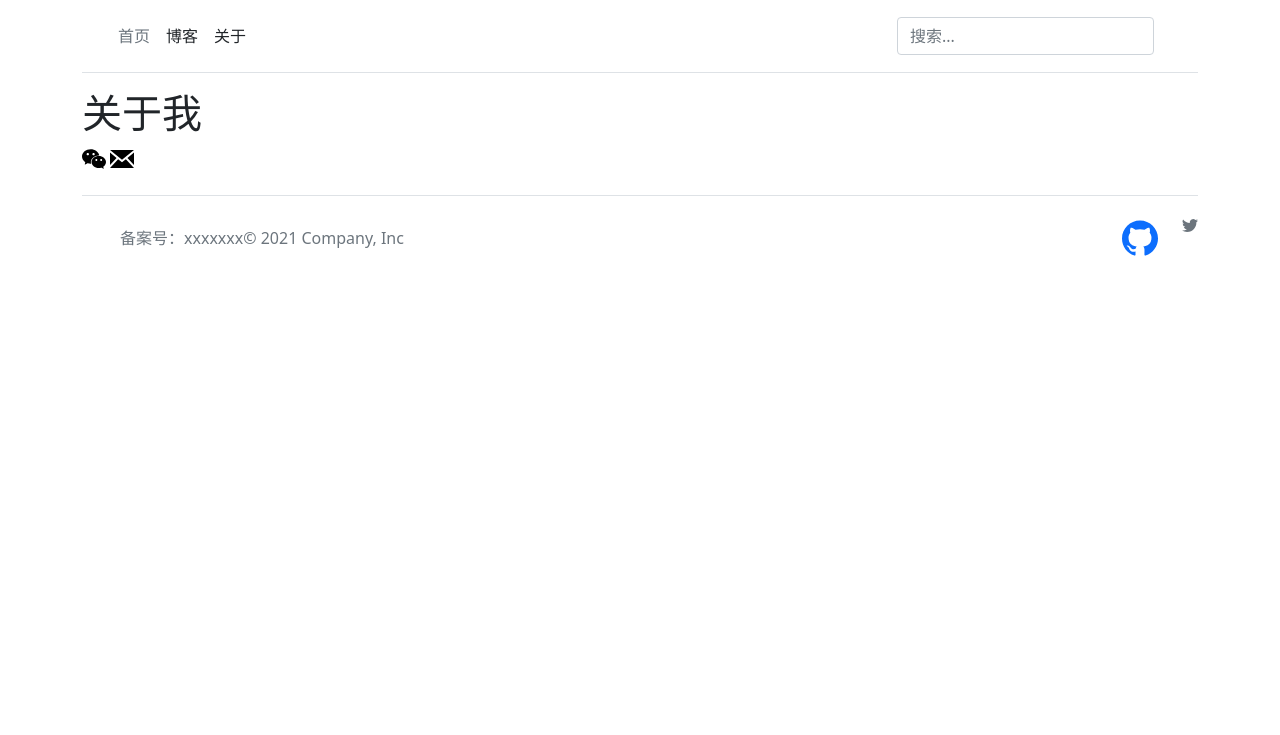
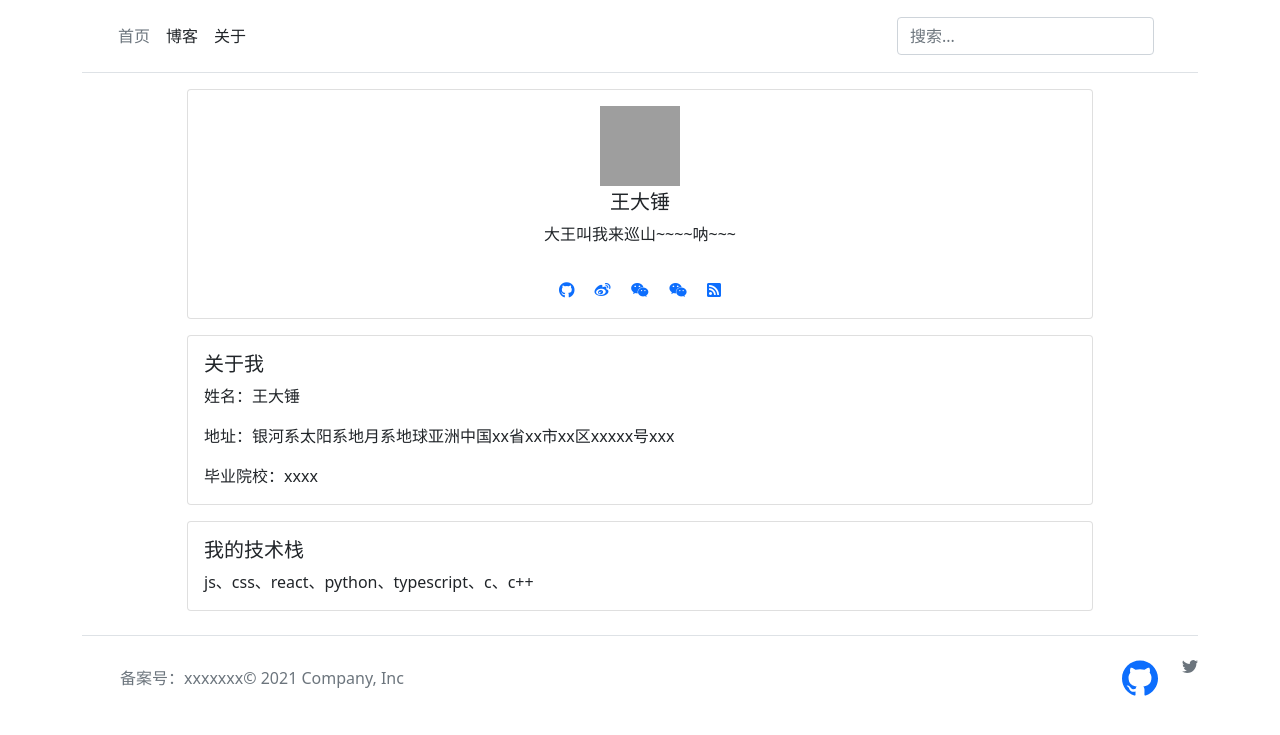
Before and after one commit to CrazyForks/django_blog, a Django app: page /about in a window 1280 px wide. Shown: the top 735 px of the page. Run offline with Django 3.2, Linux system fonts and the light colour scheme; some libraries are stand-ins or nearby versions; grey boxes are pictures that could not be loaded.

Commit message:
about ok

```diff
--- a/blog/urls.py
+++ b/blog/urls.py
@@ -17,8 +17,8 @@ Including another URLconf
 from django.urls import path
 from django.views.generic.dates import ArchiveIndexView
 from .models import Article
-from .views import index,about
-from .views import ArticleListView,ArticleDetailView
+from .views import index
+from .views import ArticleListView,ArticleDetailView,AboutPageView
 
 urlpatterns = [
     path('', index, name='home'),
@@ -30,7 +30,7 @@ urlpatterns = [
 
 
 
-    path('about', about, name="about"),
+    path('about', AboutPageView.as_view(), name="about"),
 
 
 ]
--- a/blog/views.py
+++ b/blog/views.py
@@ -3,6 +3,7 @@ from django.http import HttpResponse
 from django.views.generic import ListView,DetailView,MonthArchiveView
 from django.views.generic.dates import MonthArchiveView ,YearArchiveView
 from django.shortcuts import get_object_or_404
+from django.views.generic.base import TemplateView
 
 from django.conf import settings
 
@@ -12,7 +13,7 @@ from .models import Article,Category
 class ArticleListView(ListView):
     # model = Article
     # queryset = Article.get_public_article()
-    paginate_by = 20
+    paginate_by = 10
 
     def get_queryset(self):
         pk = self.kwargs.get("pk", None)
@@ -43,14 +44,17 @@ class ArticleDetailView(DetailView):
 
 
 
+class AboutPageView(TemplateView):
 
+    template_name = "blog/about.html"
+
+    def get_context_data(self, **kwargs):
+        context = super().get_context_data(**kwargs)
+        context['SITE_CONFIG'] = settings.SITE_CONFIG  # 网站配置信息
+        return context
 
 
 
 
 def index(request):
     return render(request=request, template_name="blog/index.html")
-
-
-def about(request):
-    return render(request=request,template_name="blog/about.html")
--- a/django_blog/settings.py
+++ b/django_blog/settings.py
@@ -159,6 +159,7 @@ SITE_CONFIG = {
     "我的信息": {
         "头像": "https://gdown.baidu.com/img/0/200_200/1c7d0637ca01803040e087fb44e47654.png", # 可输入网址，也可以输入base64
         "名字": "王大锤",
+        "地址": "银河系太阳系地月系地球亚洲中国xx省xx市xx区xxxxx号xxx",  # 不想显示就改成 None
         "座右铭": "大王叫我来巡山~~~~呐~~~", # 仅支持纯文本，暂不支持html、markdown
 
         "社交信息":  {
--- a/templates/blog/about.html
+++ b/templates/blog/about.html
@@ -2,13 +2,56 @@
 
 {% block content %}
 
-    <h1>关于我</h1>
+<div class="container">
+  <div class="row">
+    <div class="col-1">
 
-<svg width="24" height="24" xmlns="http://www.w3.org/2000/svg" fill-rule="evenodd" clip-rule="evenodd"><path d="M21.502 19.525c1.524-1.105 2.498-2.738 2.498-4.554 0-3.326-3.237-6.023-7.229-6.023s-7.229 2.697-7.229 6.023c0 3.327 3.237 6.024 7.229 6.024.825 0 1.621-.117 2.36-.33l.212-.032c.139 0 .265.043.384.111l1.583.914.139.045c.133 0 .241-.108.241-.241l-.039-.176-.326-1.215-.025-.154c0-.162.08-.305.202-.392zm-12.827-17.228c-4.791 0-8.675 3.236-8.675 7.229 0 2.178 1.168 4.139 2.997 5.464.147.104.243.276.243.471l-.03.184-.391 1.458-.047.211c0 .16.13.29.289.29l.168-.054 1.899-1.097c.142-.082.293-.133.46-.133l.255.038c.886.255 1.842.397 2.832.397l.476-.012c-.188-.564-.291-1.158-.291-1.771 0-3.641 3.542-6.593 7.911-6.593l.471.012c-.653-3.453-4.24-6.094-8.567-6.094zm5.686 11.711c-.532 0-.963-.432-.963-.964 0-.533.431-.964.963-.964.533 0 .964.431.964.964 0 .532-.431.964-.964.964zm4.82 0c-.533 0-.964-.432-.964-.964 0-.533.431-.964.964-.964.532 0 .963.431.963.964 0 .532-.431.964-.963.964zm-13.398-5.639c-.639 0-1.156-.518-1.156-1.156 0-.639.517-1.157 1.156-1.157.639 0 1.157.518 1.157 1.157 0 .638-.518 1.156-1.157 1.156zm5.783 0c-.639 0-1.156-.518-1.156-1.156 0-.639.517-1.157 1.156-1.157.639 0 1.157.518 1.157 1.157 0 .638-.518 1.156-1.157 1.156z"/></svg>
+    </div>
+    <div class="col">
+
+        {% include 'user_info.html' %}
+
+        <div class="card mt-3"  >
+          <div class="card-body">
+            <h5 class="card-title">关于我</h5>
+            <p class="card-text">姓名：{{ SITE_CONFIG.我的信息.名字 }}</p>
+              {% if SITE_CONFIG.我的信息.地址 %}
+                  <p class="card-text">地址：{{ SITE_CONFIG.我的信息.地址 }}</p>
+              {% endif %}
+
+            <p class="card-text">毕业院校：xxxx</p>
+
+          </div>
+        </div>
+
+        <div class="card mt-3"  >
+          <div class="card-body">
+            <h5 class="card-title">我的技术栈</h5>
+            <p class="card-text">js、css、react、python、typescript、c、c++</p>
+          </div>
+        </div>
 
 
+{#        <div class="card mt-3"  >#}
+{#          <div class="card-body">#}
+{#            <h5 class="card-title">社交信息</h5>#}
+{#            <p class="card-text">github: </p>#}
+{#            <p class="card-text">微博: </p>#}
+{#            <p class="card-text">微信: </p>#}
+{#            <p class="card-text">微信公众号: </p>#}
+{##}
+{##}
+{#          </div>#}
+{#        </div>#}
 
-    <svg xmlns="http://www.w3.org/2000/svg" width="24" height="24" viewBox="0 0 24 24"><path d="M12 12.713l-11.985-9.713h23.971l-11.986 9.713zm-5.425-1.822l-6.575-5.329v12.501l6.575-7.172zm10.85 0l6.575 7.172v-12.501l-6.575 5.329zm-1.557 1.261l-3.868 3.135-3.868-3.135-8.11 8.848h23.956l-8.11-8.848z"/></svg>
+
+    </div>
+    <div class="col-1">
+
+    </div>
+  </div>
+</div>
+
 
 
 
```
